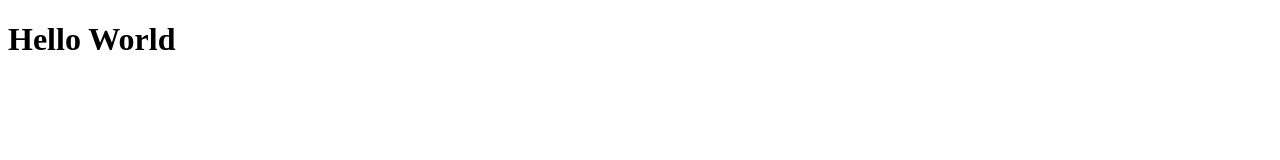
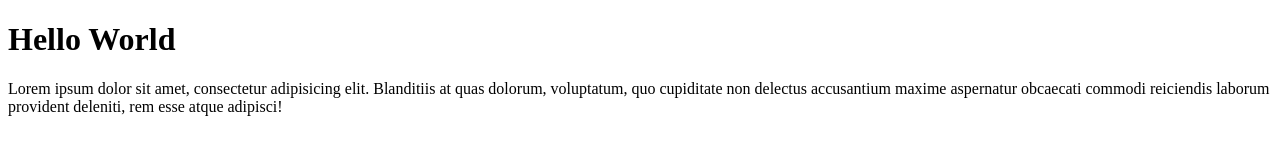
Before and after one commit to SteveRondonuwu/psr-git-test, a plain HTML site: page index.html in a window 1280 px wide. Drawn offline with Linux system fonts and the light colour scheme.

Commit message:
menambahkan paragraf

```diff
--- a/index.html
+++ b/index.html
@@ -8,6 +8,6 @@
 </head>
 <body>
     <h1>Hello World</h1>
-
+    <p>Lorem ipsum dolor sit amet, consectetur adipisicing elit. Blanditiis at quas dolorum, voluptatum, quo cupiditate non delectus accusantium maxime aspernatur obcaecati commodi reiciendis laborum provident deleniti, rem esse atque adipisci!</p>
 </body>
 </html>
```
